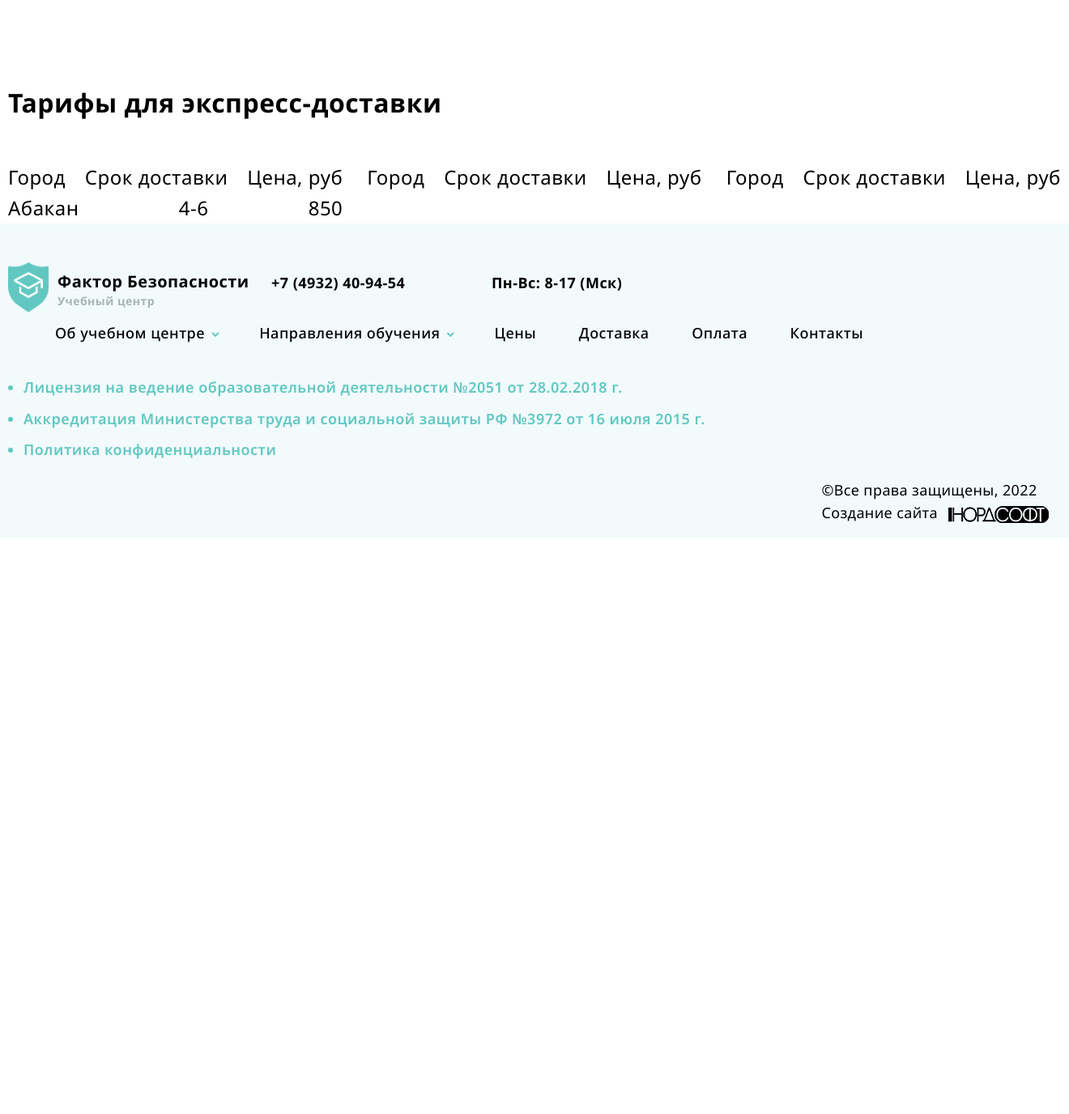
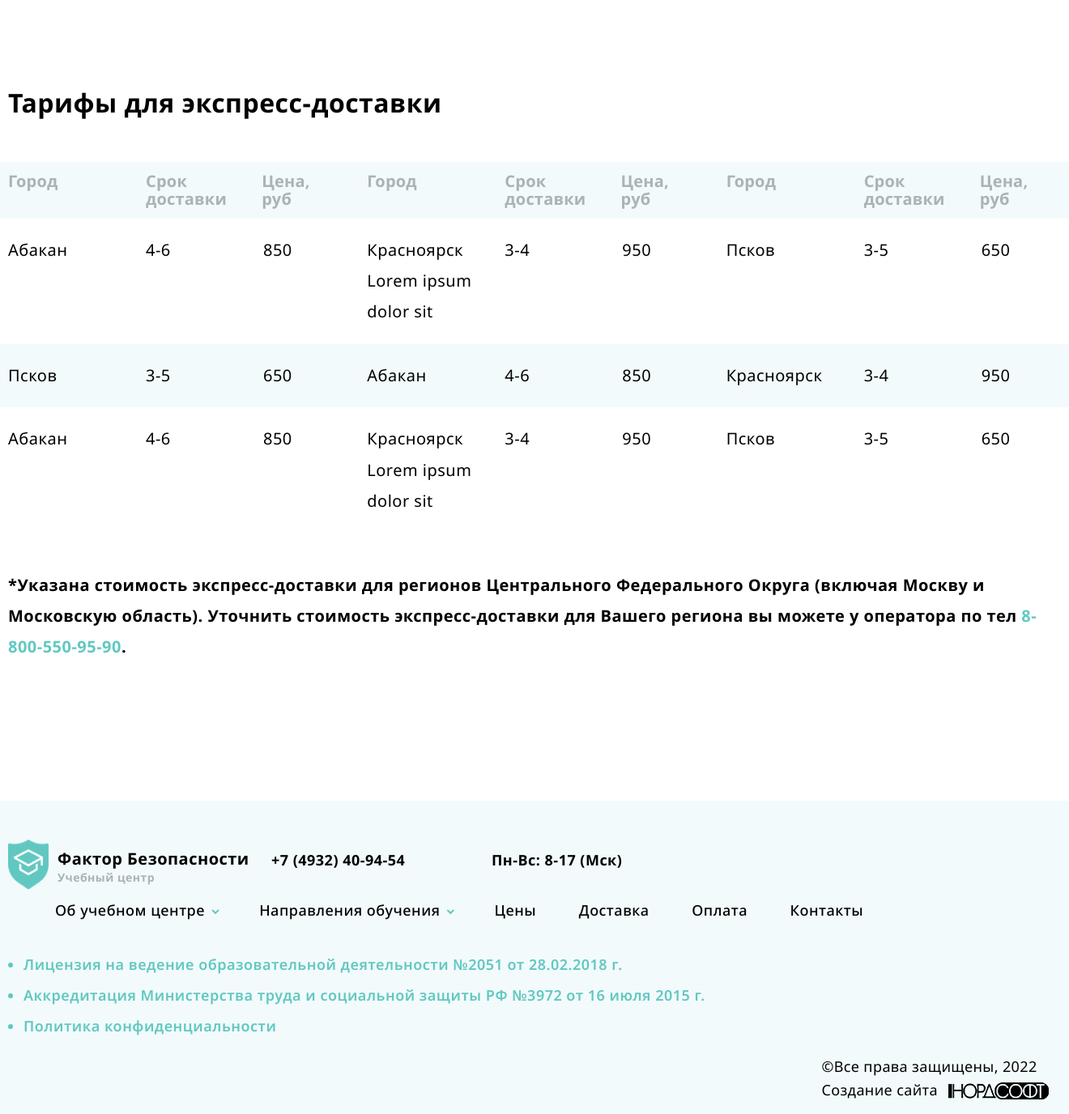
Before and after one commit to pmaks1985/fb-dpo, a PHP site: page /delivery/index.html in a window 1320 px wide. Shown: the part 1337-2713 px from the top of the page at 81% size. Before the commit the page ends 2001 px from the top, so only its background shows below. Run offline with PHP 8.4, Linux system fonts and the light colour scheme.

```diff
--- a/layout/css/template_styles.css
+++ b/layout/css/template_styles.css
@@ -521,7 +521,7 @@ footer {
   padding-bottom: 100px;
 }
 
-.payment > div {
+.payment .text-center {
   padding: 30px 85px;
   background: #F2FAFC;
   -webkit-box-shadow: 1px 1px 10px 2px rgba(125, 169, 166, 0.25);
@@ -831,3 +831,53 @@ footer {
   min-height: 140px;
   margin-right: 30px;
 }
+
+.shippingTable {
+  padding-bottom: 45px;
+}
+
+.shippingTable_head {
+  font-family: 'NotoSans-Bold';
+  font-weight: 700;
+  font-size: 20px;
+  line-height: 110%;
+  letter-spacing: 0.01em;
+  color: #AAB4B3;
+  background: #F2FAFC;
+  padding: 13px 0 13px;
+}
+
+.shippingTable_head > .d-flex > div {
+  padding-right: 20px;
+}
+
+.shippingTable_head > .d-flex > div:first-child {
+  min-width: 170px;
+}
+
+.shippingTable_body {
+  font-size: 20px;
+  background-color: #f2fafc;
+}
+
+.shippingTable_body > .d-flex:nth-child(6n+1), .shippingTable_body > .d-flex:nth-child(6n+2), .shippingTable_body > .d-flex:nth-child(6n+3) {
+  background-color: #FFFFFF;
+}
+
+.shippingTable_body > .d-flex > div {
+  padding: 20px 0;
+}
+
+.shippingTable_body > .d-flex > div:first-child {
+  overflow-wrap: break-word;
+  width: 170px;
+}
+
+.shippingTable_body > .d-flex > div:nth-child(2) {
+  min-width: 145px;
+}
+
+.explanation {
+  font-size: 20px;
+  padding-bottom: 170px;
+}
--- a/layout/css/template_styles.scss
+++ b/layout/css/template_styles.scss
@@ -475,7 +475,7 @@
 
     .payment {
         padding-bottom: 100px;
-        &>div {
+        & .text-center {
             padding: 30px 85px;
             background: #F2FAFC;
             box-shadow: 1px 1px 10px 2px rgba(125, 169, 166, 0.25);
@@ -747,3 +747,49 @@
             }
         }
     }
+
+    .shippingTable {
+        padding-bottom: 45px;
+        &_head {
+            font-family: 'NotoSans-Bold';
+            font-weight: 700;
+            font-size: 20px;
+            line-height: 110%;
+            letter-spacing: 0.01em;
+            color: #AAB4B3;
+            background: #F2FAFC;
+            padding: 13px 0 13px;
+            &>.d-flex>div {
+                padding-right: 20px;
+                &:first-child {
+                    min-width: 170px;
+                }
+            }
+        }
+        &_body {
+            font-size: 20px;
+            background-color: #f2fafc;
+            &>.d-flex {
+                &:nth-child(6n+1),
+                &:nth-child(6n+2),
+                &:nth-child(6n+3) {
+                    background-color: #FFFFFF;
+                }
+                &>div {
+                    padding: 20px 0;
+                    &:first-child {
+                        overflow-wrap: break-word;
+                        width: 170px;
+                    }
+                    &:nth-child(2) {
+                        min-width: 145px;
+                    }
+                }
+            }
+        }
+    }
+
+    .explanation {
+        font-size: 20px;
+        padding-bottom: 170px;
+    }
--- a/layout/delivery/index.html
+++ b/layout/delivery/index.html
@@ -222,12 +222,58 @@
             </div>
           </div>
           <div class="shippingTable_body row">
-            <div class="col-4 d-flex justify-content-between">
+            <div class="col-4 d-flex">
               <div>Абакан</div>
               <div>4-6</div>
               <div>850</div>
             </div>
+            <div class="col-4 d-flex">
+              <div>Красноярск Lorem ipsum dolor sit</div>
+              <div>3-4</div>
+              <div>950</div>
             </div>
+            <div class="col-4 d-flex">
+              <div>Псков</div>
+              <div>3-5</div>
+              <div>650</div>
+            </div>
+            <div class="col-4 d-flex">
+              <div>Псков</div>
+              <div>3-5</div>
+              <div>650</div>
+            </div>
+            <div class="col-4 d-flex">
+              <div>Абакан</div>
+              <div>4-6</div>
+              <div>850</div>
+            </div>
+            <div class="col-4 d-flex">
+              <div>Красноярск</div>
+              <div>3-4</div>
+              <div>950</div>
+            </div>
+            <div class="col-4 d-flex">
+              <div>Абакан</div>
+              <div>4-6</div>
+              <div>850</div>
+            </div>
+            <div class="col-4 d-flex">
+              <div>Красноярск Lorem ipsum dolor sit</div>
+              <div>3-4</div>
+              <div>950</div>
+            </div>
+            <div class="col-4 d-flex">
+              <div>Псков</div>
+              <div>3-5</div>
+              <div>650</div>
+            </div>
+          </div>
+        </div>
+        <div class="font-weight-bold explanation">
+          *Указана стоимость экспресс-доставки для регионов Центрального
+          Федерального Округа (включая Москву и Московскую область). Уточнить
+          стоимость экспресс-доставки для Вашего региона вы можете у оператора
+          по тел <a href="tel:+78005509590">8-800-550-95-90</a>.
                         </div>
                     </div>
                     </div>
```
Also changed, not shown: layout/index.html (+6 -2 lines). Lines whose indentation alone changed are shown as unchanged.
